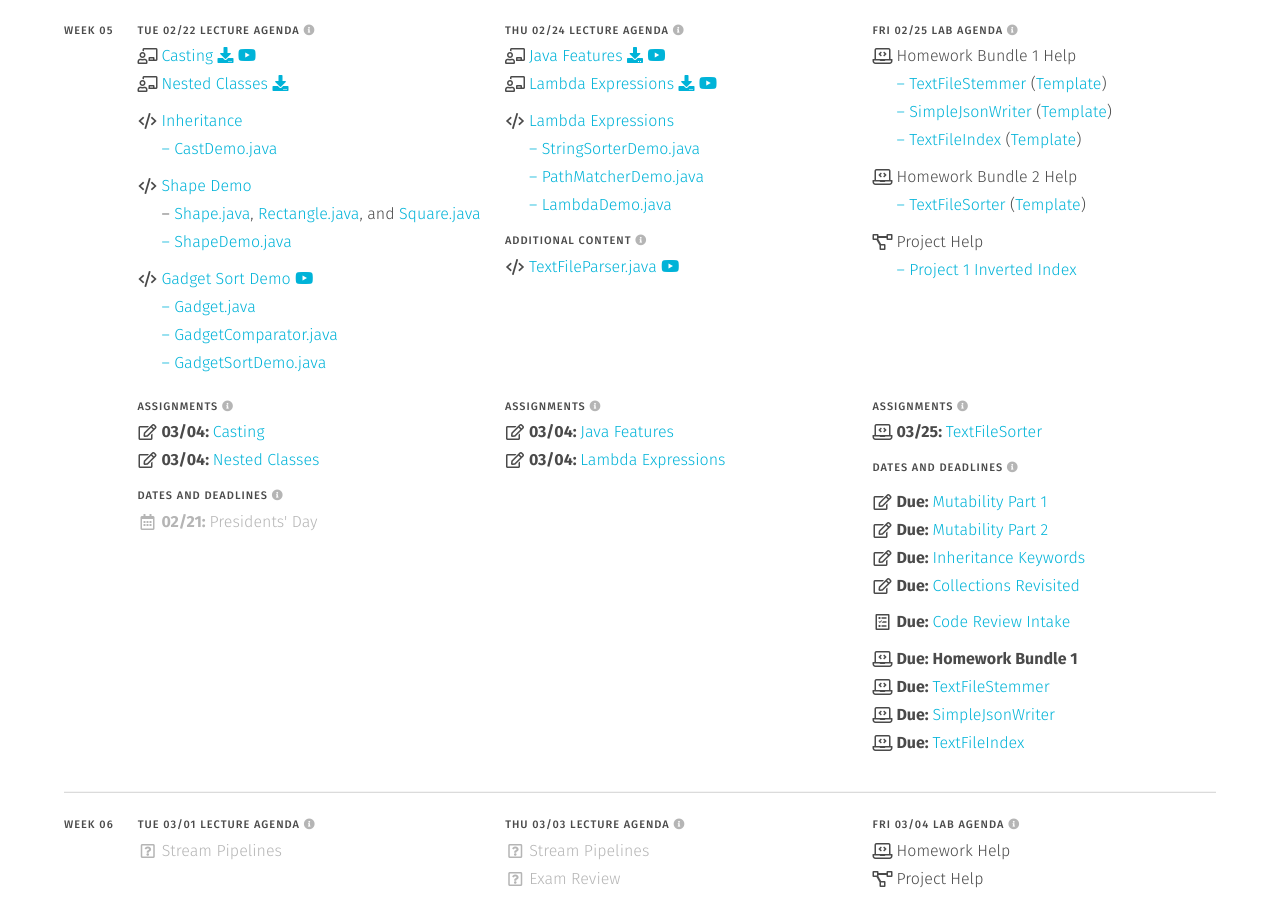
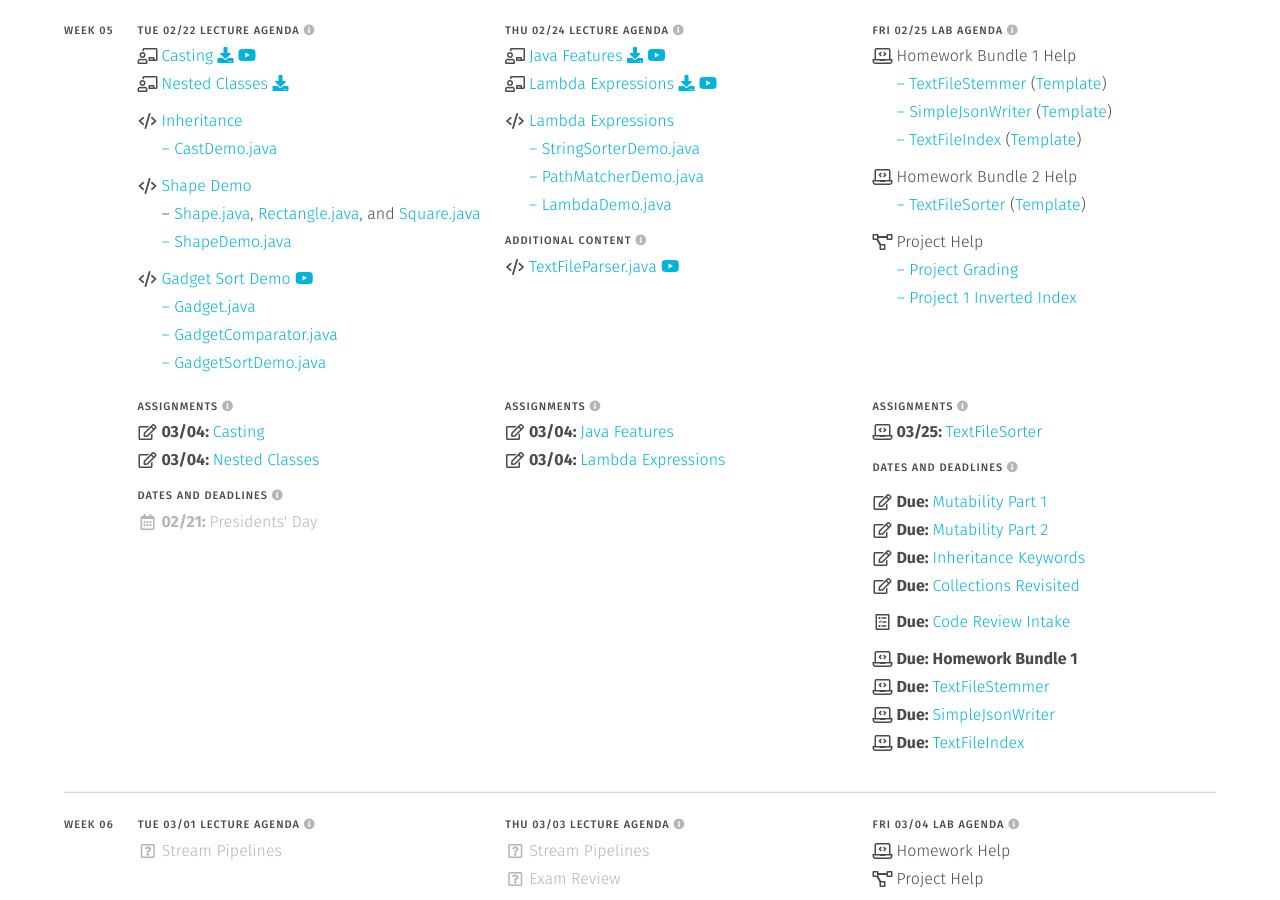
Before and after one commit to usf-cs272-spring2022/usf-cs272-spring2022.github.io, a Jekyll site: the page built from schedule.md, in a window 1280 px wide and 900 px high, scrolled down 2853 px. Built offline with Jekyll 4.4.1, drawn with Linux system fonts in a browser that asks for light colours.

Commit message:
Adding writeup to schedule

```diff
--- a/_data/schedule.yml
+++ b/_data/schedule.yml
@@ -713,6 +713,10 @@ weeks:
                 icon: 'project'
                 type: 'bump'
 
+              - text: '– Project Grading'
+                icon: 'nothing'
+                link: '/guides/projects/grading.html'
+
               - text: '– Project 1 Inverted Index'
                 icon: 'nothing'
                 link: '/guides/projects/project-1.html'
```
